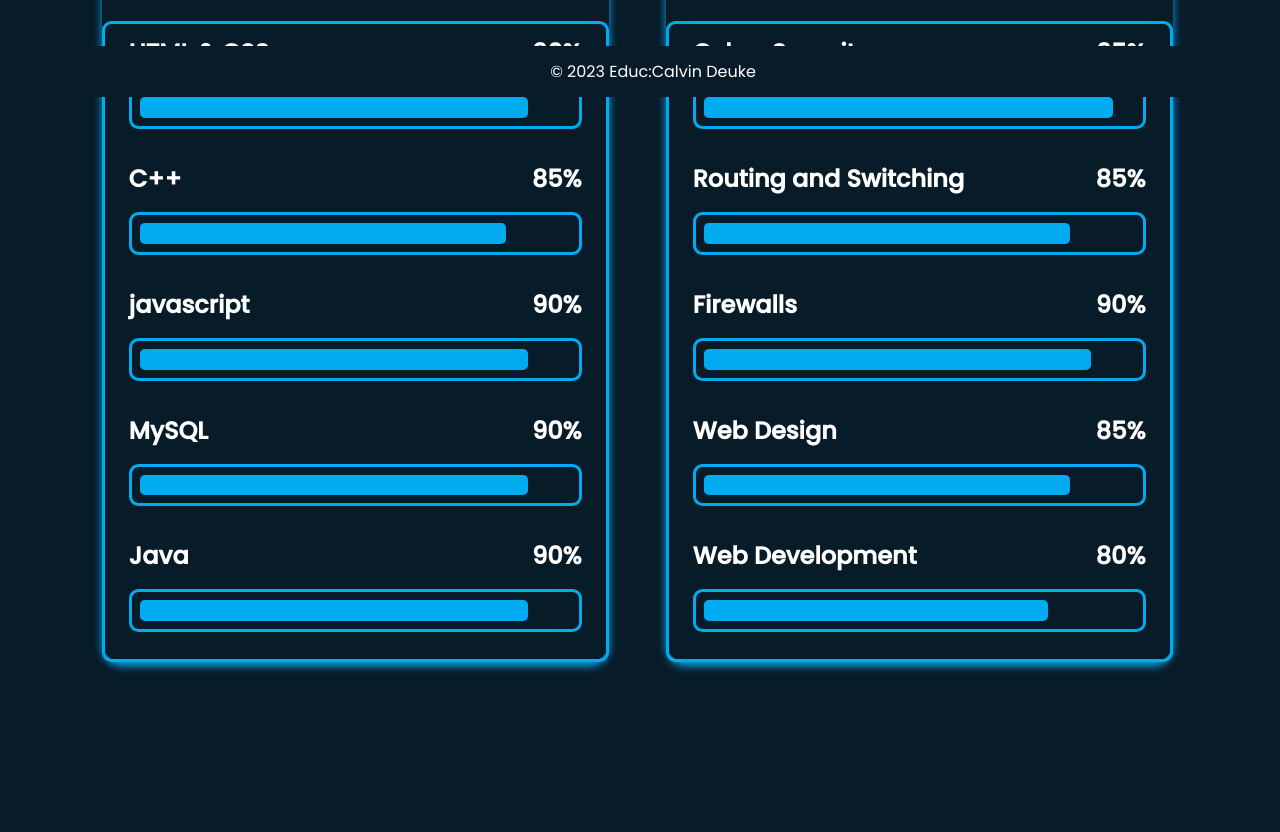
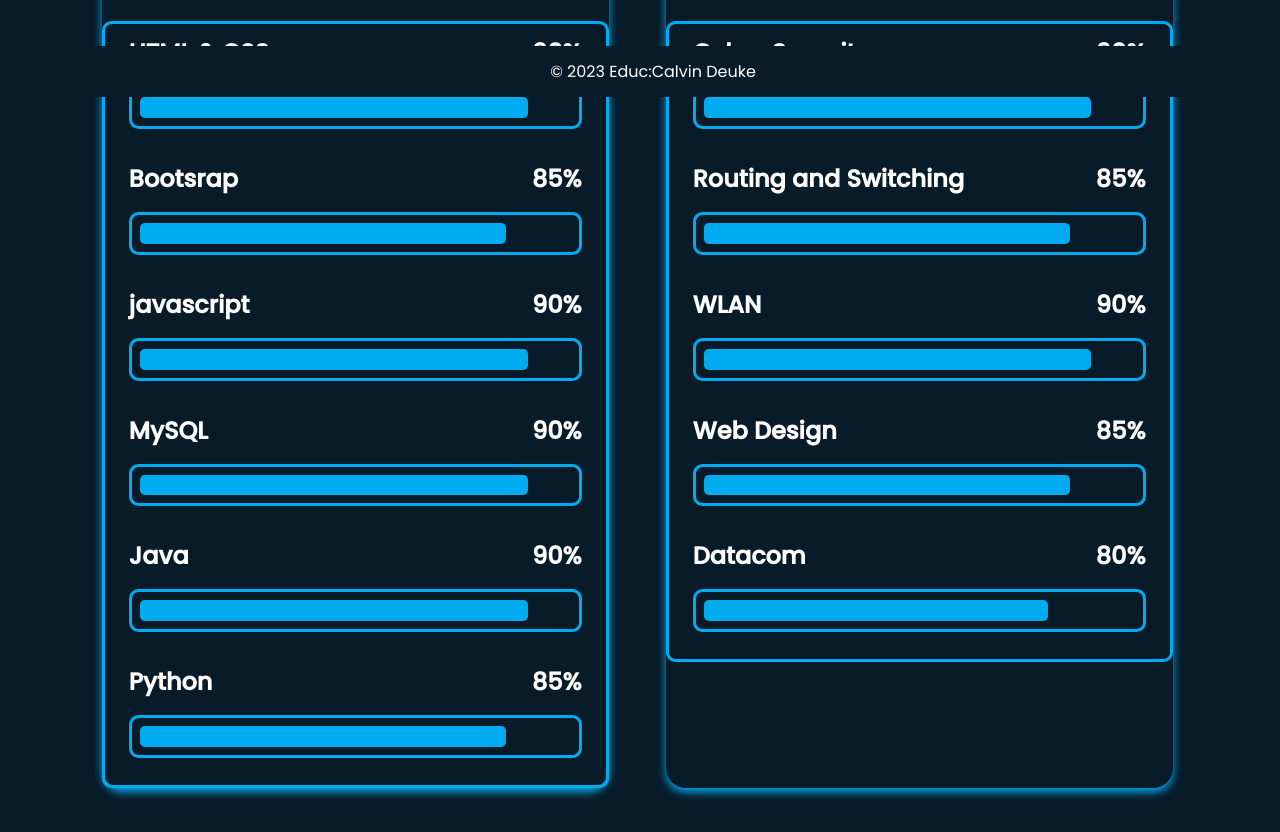
Before and after one commit to Nivlaec/Portfolio, a plain HTML site: page cv.html in a window 1280 px wide. Shown: the part 703-1535 px from the top of the page. Before the commit the page ends 1410 px from the top, so only its background shows below. Drawn offline with Linux system fonts and the light colour scheme.

Commit message:
update on coding skills

```diff
--- a/cv.css
+++ b/cv.css
@@ -166,9 +166,12 @@
 .skills-column:nth-child(1) .skills-content .progress:nth-child(5) .bar span{
     width: 90%;
 }
+.skills-column:nth-child(1) .skills-content .progress:nth-child(6) .bar span{
+    width: 85%;
+}
 /*Professional*/
 .skills-column:nth-child(2) .skills-content .progress:nth-child(1) .bar span{
-    width: 95%;
+    width: 90%;
 }
 .skills-column:nth-child(2) .skills-content .progress:nth-child(2) .bar span{
     width: 85%;
--- a/cv.html
+++ b/cv.html
@@ -56,7 +56,7 @@
                         </div>
 
                         <div class="progress">
-                            <h2>C++ <span>85%</span></h2>
+                            <h2>Bootsrap <span>85%</span></h2>
                             <div class="bar"><span></span></div>
                         </div>
 
@@ -74,6 +74,11 @@
                             <h2>Java <span>90%</span></h2>
                             <div class="bar"><span></span></div>
                         </div>
+
+                        <div class="progress">
+                            <h2>Python <span>85%</span></h2>
+                            <div class="bar"><span></span></div>
+                        </div>
                     </div>
                 </div>
             </div>
@@ -84,7 +89,7 @@
                 <div class="skills-box">
                     <div class="skills-content">
                         <div class="progress">
-                            <h2>Cyber Security <span>95%</span></h2>
+                            <h2>Cyber Security <span>90%</span></h2>
                             <div class="bar"><span></span></div>
                         </div>
 
@@ -94,7 +99,7 @@
                         </div>
 
                         <div class="progress">
-                            <h2>Firewalls <span>90%</span></h2>
+                            <h2>WLAN<span>90%</span></h2>
                             <div class="bar"><span></span></div>
                         </div>
 
@@ -104,7 +109,7 @@
                         </div>
 
                         <div class="progress">
-                            <h2>Web Development <span>80%</span></h2>
+                            <h2>Datacom<span>80%</span></h2>
                             <div class="bar"><span></span></div>
                         </div>
                     </div>
```
Also changed, not shown: ref.html (+1 -1 lines).
